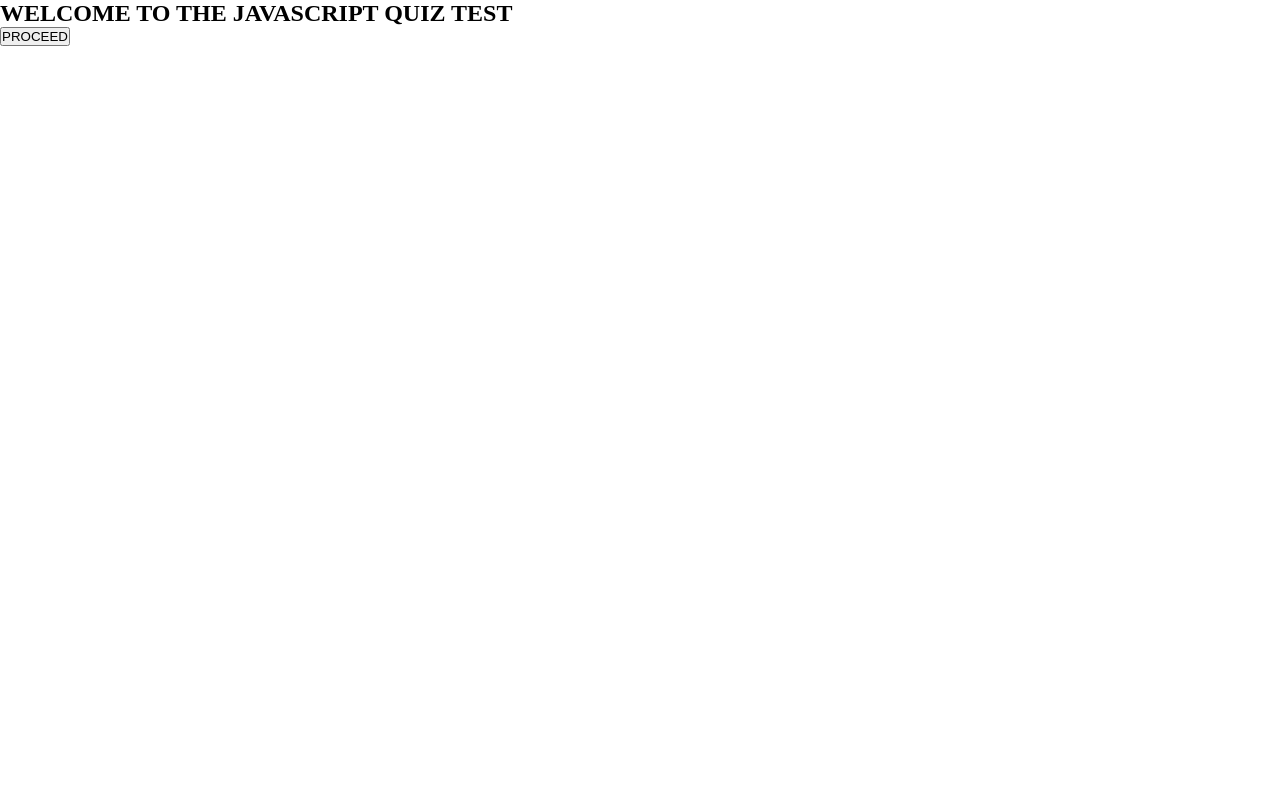
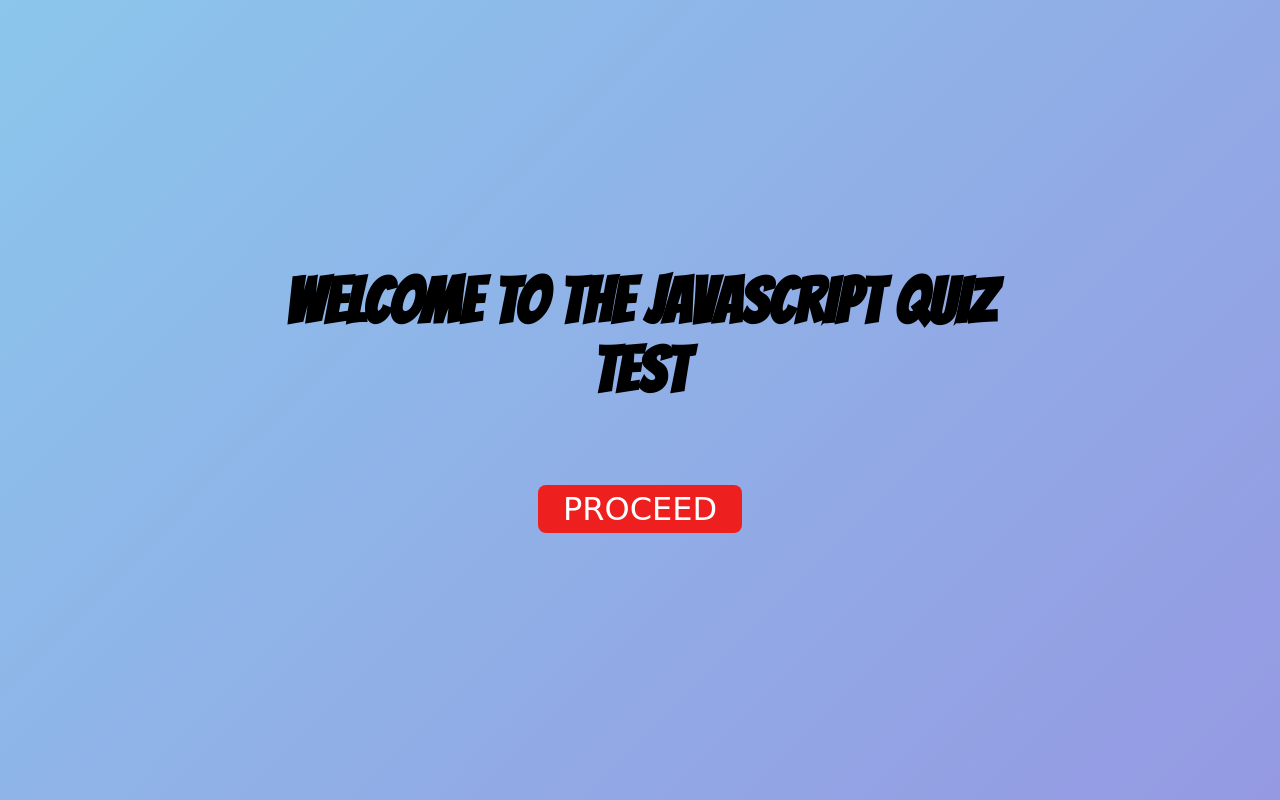
Before and after one commit to Zavi254/Javascript-Form_Test, a plain HTML site: page index.html in a window 1280 px wide. Drawn offline with Linux system fonts and the light colour scheme; a web font is replaced by a local one.

Commit message:
Edited the homepage for the desktop design

```diff
--- a/assets/css/style.css
+++ b/assets/css/style.css
@@ -3,7 +3,8 @@
     margin: 0;
     padding: 0;
 }
-@media only screen and (max-width:425px){
+/* Mobile Device stylesheet */
+@media only screen and (max-width:768px){
     body{
         background-color: #1E3E59;
     }
@@ -24,6 +25,8 @@
         font-size: 2rem;
         border-radius: 8px;
         border: none;
+        text-decoration: none;
+        text-align: center;
     }
     #homePage{
         display: flex;
@@ -33,3 +36,42 @@
         align-items: center;
     }
 }
+@media only screen and (min-width:766px) and (max-width:1440px){
+    body{
+        background-color: #8BC6EC;
+    background-image: linear-gradient(135deg, #8BC6EC 0%, #9599E2 100%);
+
+
+    }
+    h1{
+        color: #000000;
+        font-family: 'Bangers', cursive;
+        width: 60%;
+        text-align: center;
+        font-size: 4rem;
+    }
+    #proceedBtn{
+        background-color: #EE1F1F;
+        color: #ffffff;
+        font-family: 'Koulen', cursive;
+        padding: 5px 25px 5px 25px;
+        margin-top: 80px;
+        max-width: 70%;
+        font-size: 2rem;
+        border-radius: 8px;
+        border: none;
+        text-decoration: none;
+        text-align: center;
+    }
+    #proceedBtn:hover{
+        background-color: #1E3E59;
+        color: #000000;
+    }
+    #homePage{
+        display: flex;
+        flex-direction: column;
+        justify-content: center;
+        height: 100vh;
+        align-items: center;
+    }
+}
--- a/index.html
+++ b/index.html
@@ -9,13 +9,13 @@
     <link href="https://fonts.googleapis.com/css2?family=Koulen&display=swap" rel="stylesheet">
     <link href="https://fonts.googleapis.com/css2?family=Bangers&display=swap" rel="stylesheet">
     <link rel="stylesheet" href="./assets/css/style.css">
-    <title>Document</title>
+    <title>Javascript Quiz</title>
 </head>
 <body>
     <header>
         <section id="homePage">
             <h1>WELCOME TO THE JAVASCRIPT QUIZ TEST</h1>
-            <button id="proceedBtn">PROCEED</button>
+            <a href="#" id="proceedBtn">PROCEED</a>
         </section>
     </header>
 </body>
```
